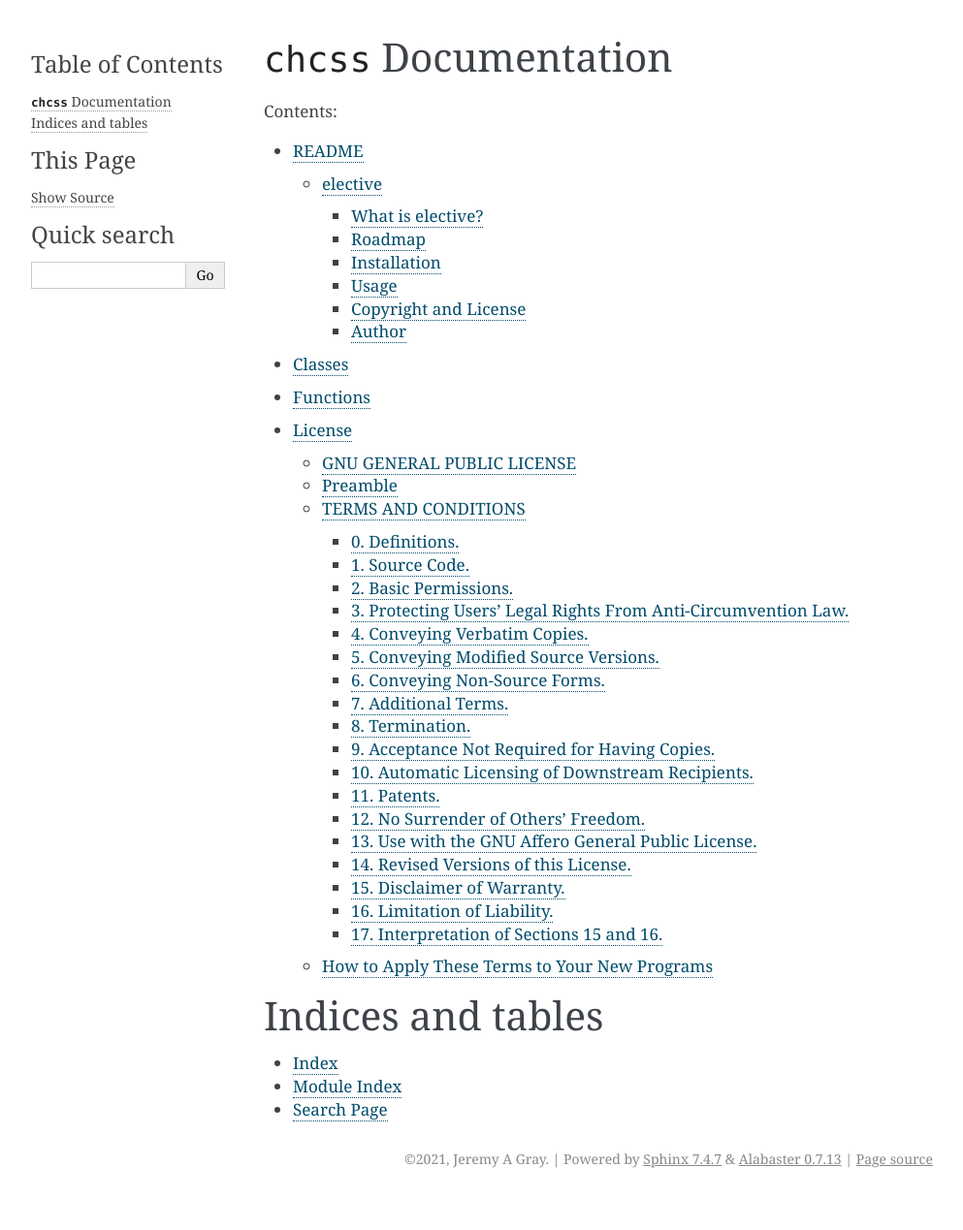
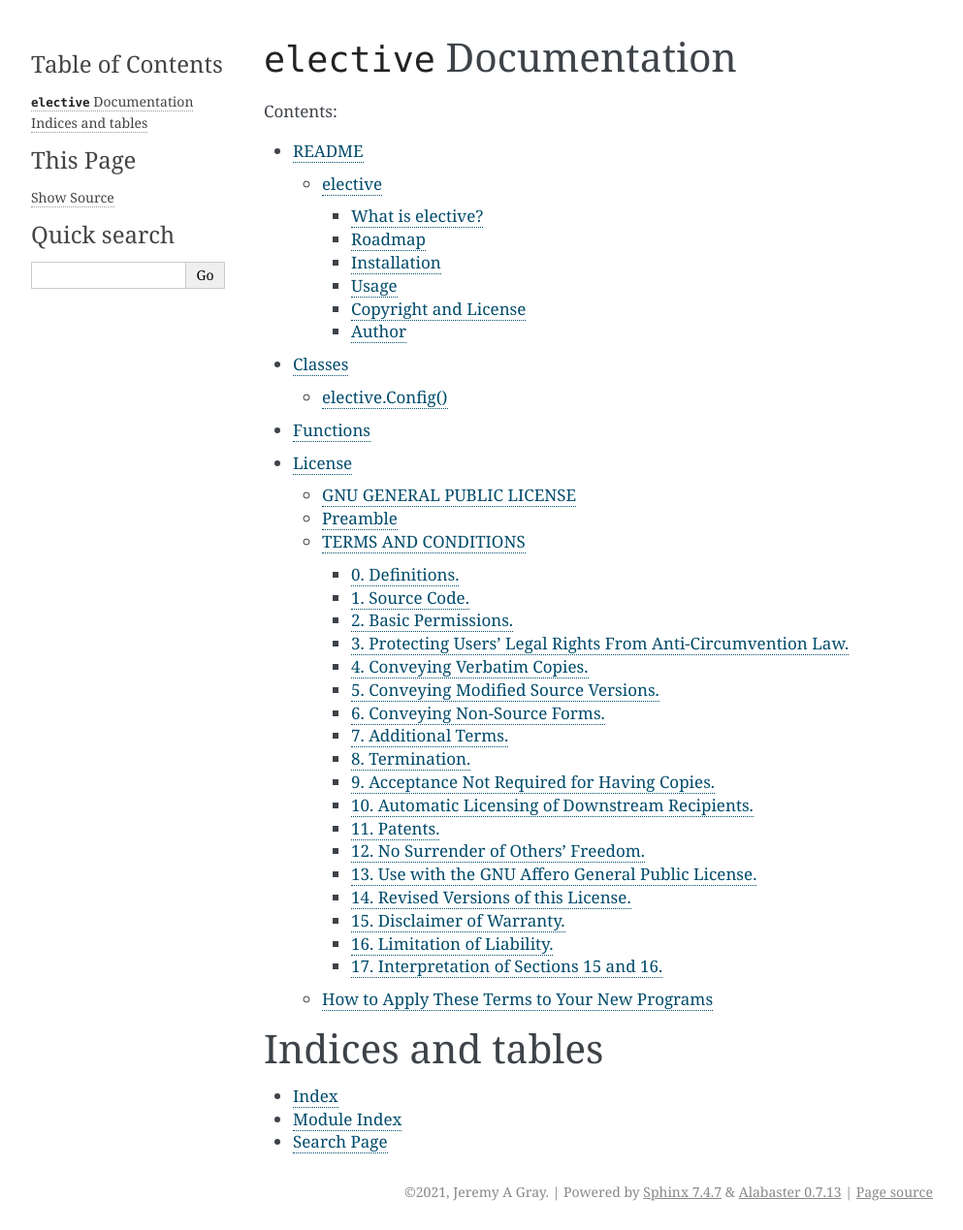
Before and after one commit to jeremyagray/elective, a Sphinx documentation site: the page built from docs/index.rst, in a window 1280 px wide. Shown: the whole page at 97% size, without its empty margins (148-1141 px from the left). Built offline with Sphinx 7.4.7, drawn with Linux system fonts in a browser that asks for light colours; before the commit the page ends 1235 px from its top, so only the background shows below that.

Commit message:
docs(config): add new classes
Add ``elective.Config()`` and fix typos.

Signed-off-by: Jeremy A Gray <jeremy.a.gray@gmail.com>

```diff
--- a/docs/classes.rst
+++ b/docs/classes.rst
@@ -9,9 +9,8 @@ Classes
 .. toctree::
    :maxdepth: 2
 
-..
-   ClassName
-   ------------------
+elective.Config()
+-----------------
 
-   .. autoclass:: chcss::ClassName
-      :members:
+.. autoclass:: elective::Config
+	       :members:
--- a/docs/index.rst
+++ b/docs/index.rst
@@ -3,8 +3,8 @@
 .. elective, a python program configuration option loader.
 .. Copyright (C) 2021 Jeremy A Gray <jeremy.a.gray@gmail.com>.
 
-``chcss`` Documentation
-=======================
+``elective`` Documentation
+==========================
 
 .. toctree::
    :maxdepth: 3
```
